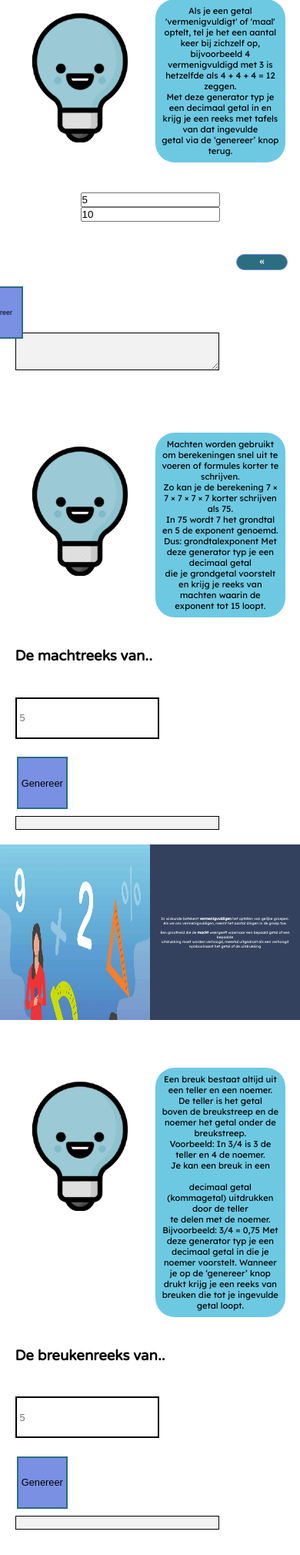
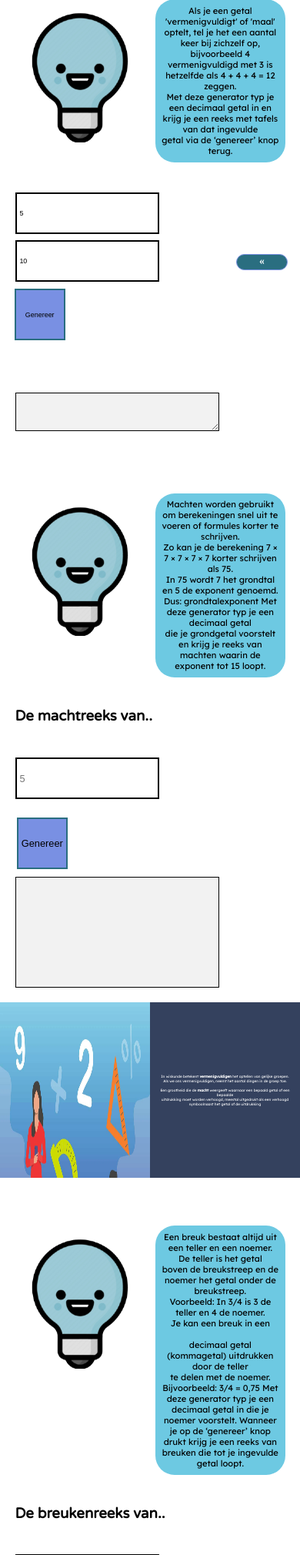
Before and after one commit to SiwaniV/ALA_p4_groep2, a PHP site: page /eenvoudigrekenen.html in a window 390 px wide. Shown: the part 442-2462 px from the top of the page at 77% size. Run offline with PHP 8.4, Linux system fonts and the light colour scheme.

Commit message:
Update eenvoudrekenen.css

```diff
--- a/CSS/eenvoudrekenen.css
+++ b/CSS/eenvoudrekenen.css
@@ -1337,13 +1337,31 @@
 
       }
 
-      #waarde1 {
+      #tafel-vermenigvuldigtal {
+          margin-right: 44vw;
           width: 45vw;
           height: 5vh;
           padding: 1vw;
           border: 2px solid black;
           font-size: 0.8em;
       }
+
+      #tafel-max-vermenigvuldiger {
+        margin-right: 44vw;
+        margin-top: 1vh;
+        width: 45vw;
+        height: 5vh;
+        padding: 1vw;
+        border: 2px solid black;
+        font-size: 0.8em;
+    }
+
+    #tafel-knop {
+        position: relative;
+        left: -39vw;
+        top: 1vh;
+
+    }
 
       #macht1 {
         width: 45vw;
@@ -1387,6 +1405,8 @@
         width: 54.5vw;
         font-family: var(--varelafont);
         margin-top: 9vh;
+        overflow-y: scroll;
+        height: 15vh;
       }
 
       #breuken {
@@ -1397,6 +1417,8 @@
         width: 54.5vw;
         font-family: var(--varelafont);
         margin-top: 9vh;
+        overflow-y: scroll;
+        height: 15vh;
       }
 
       #kwadraat {
@@ -1407,6 +1429,8 @@
         width: 54.5vw;
         font-family: var(--varelafont);
         margin-top: 9vh;
+        overflow-y: scroll;
+        height: 15vh;
       }
 
       button {
```
